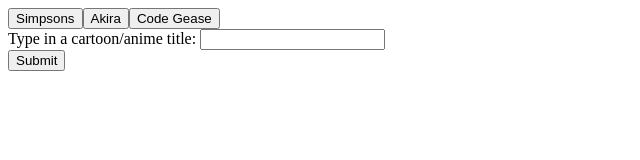
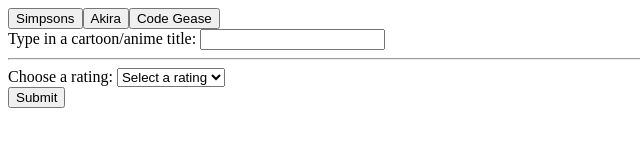
Before and after one commit to rjtiglao/gif-search, a plain HTML site: page index.html in a window 1280 px wide. Shown: the whole page, without its empty margins (0-640 px from the left). Drawn offline with nearby package versions, Linux system fonts and the light colour scheme.

Commit message:
added ratings html/script

```diff
--- a/assets/javascript/script.js
+++ b/assets/javascript/script.js
@@ -30,9 +30,11 @@
 let func = function(e){
 
     let searchQuery = e.getAttribute(`value`);
+    let rate = e.getAttribute(`rating`);
+
     let key = "wNn70PU5687UBNk6pNoCSTZg4wtcdzg1";
-    let queryUrl = `https://api.giphy.com/v1/gifs/search?api_key=${key}&q=${searchQuery}&limit=10&offset=0&rating=G&lang=en`
-
+    let queryUrl = `https://api.giphy.com/v1/gifs/search?api_key=${key}&q=${searchQuery}&limit=10&offset=0&rating=${rate}&lang=en`
+    console.log(queryUrl);
     fetch(queryUrl)
     .then(function(response) {
         return response.json();
@@ -74,9 +76,12 @@
 // On submit create a new button
 document.getElementById("submit").onclick = function(){
     let userInput = document.getElementById(`search-term`).value.trim();
+    let rating = document.getElementById(`rate-select`).value.trim();
+    console.log(rating);
     let createButtons = document.createElement(`button`);
     createButtons.id = `button${count}${userInput}`;
     createButtons.className = `topic-button`;
+    createButtons.setAttribute(`rating`,rating);
     createButtons.setAttribute(`onclick`,`func(this)`);
     createButtons.setAttribute(`value`,`${userInput}`);
     document.getElementById("buttonContainer").appendChild(createButtons);
--- a/index.html
+++ b/index.html
@@ -12,6 +12,16 @@
     <div class="form-group">
         <label for="search">Type in a cartoon/anime title:</label>
         <input type="text" class="form-control" id="search-term">
+        <hr>
+        <label for="rate-select">Choose a rating:</label>
+        <select id="rate-select">
+            <option value="">Select a rating</option>
+            <option value="Y">Y</option>
+            <option value="PG">PG</option>
+            <option value="G">G</option>
+            <option value="PG-13">PG-13</option>
+            <option value="R">R</option>
+        </select>
     </div>
     <button id="submit">Submit</button>
     <div class="imgContainer">
```
